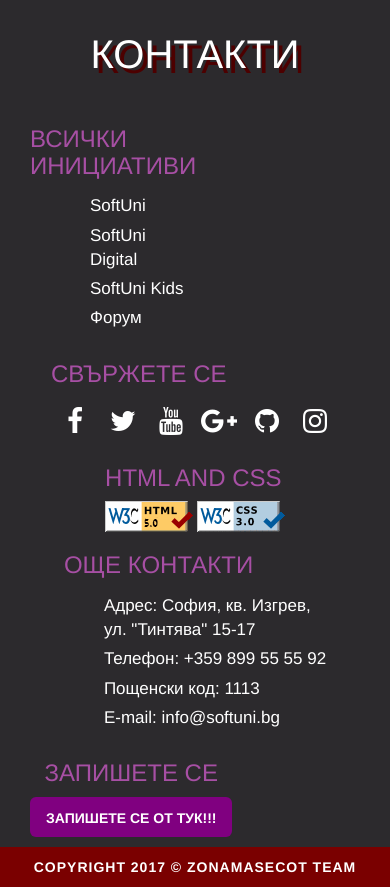
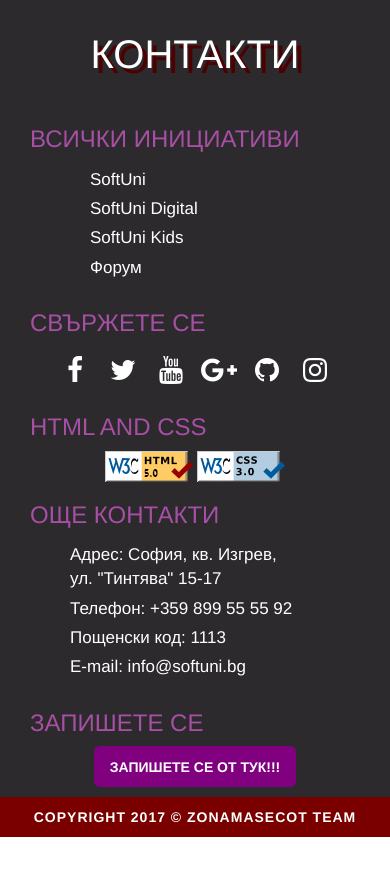
Before and after one commit to AnnieKalpachka/ZonamaSekotTeam-WebFundamentals-HTML5-Teamwork, a plain HTML site: page index.html in a window 390 px wide. Shown: the part 4057-4944 px from the top of the page. After the commit the page ends 4894 px from the top, so only its background shows below. Drawn offline with Linux system fonts and the light colour scheme; a web font is replaced by a local one.

Commit message:
forgot to commit the last update

```diff
--- a/index.html
+++ b/index.html
@@ -180,7 +180,7 @@
          <section class="row" id="contacts">
             <h2>контакти</h2>
             <div class="col-md-12">
-               <div class="col-xs-6 col-sm-4 col-md-3 contacts-block initiatives">
+               <div class="col-xs-12 col-sm-6 col-md-3 contacts-block initiatives">
                   <div class="contact-wrapper">
                      <h3>всички инициативи</h3>
                      <ul>
@@ -191,7 +191,7 @@
                      </ul>
                   </div>
                </div>
-               <div class="col-xs-12 col-sm-4 col-md-3 contacts-block footer-social-icons-container">
+               <div class="col-xs-12 col-sm-6 col-md-3 contacts-block footer-social-icons-container">
                   <div class="contact-wrapper">
                      <h3>свържете се</h3>
                      <div class="social-icons">
@@ -226,8 +226,7 @@
                            </a>
                         </div>
                      </div>
-                  </div>
-                  <div class="contact-wrapper">
+                     <div >
                         <h3>HTML and CSS</h3>
                         <div class="social-icons">
                            <a href="https://validator.w3.org/nu/?doc=http%3A%2F%2Fsoftuni-valley-news.returnreturn.com%2F">
@@ -239,7 +238,9 @@
                         </div>
                      </div>
                   </div>
-               <div class="col-xs-12 col-sm-4 col-md-3 contacts-block more-contacts">
+
+               </div>
+               <div class="col-xs-12 col-sm-6 col-md-3 contacts-block more-contacts">
                   <div class="contact-wrapper">
                      <h3>още контакти</h3>
                      <ul >
@@ -250,7 +251,7 @@
                      </ul>
                   </div>
                </div>
-               <div class="col-xs-12 col-sm-6 col-md-3 contact-block">
+               <div class="col-xs-12 col-sm-6 col-md-3 contacts-block">
                   <div class="contact-wrapper">
                      <h3>запишете се</h3>
                      <p>
--- a/resources/css/softuni-valley.css
+++ b/resources/css/softuni-valley.css
@@ -506,13 +506,9 @@ footer .more-contacts li {
 /* End of More Contacts block */
 /* Footer social icons Block */
 
-.contact-block {
-    width: 22%;
-}
 .contact-wrapper {
     text-align: center;
     margin: 0 auto;
-    display: table;
 }
 footer h3 {
     color: #A74FA4;
```
Lines whose indentation alone changed are shown as unchanged.
